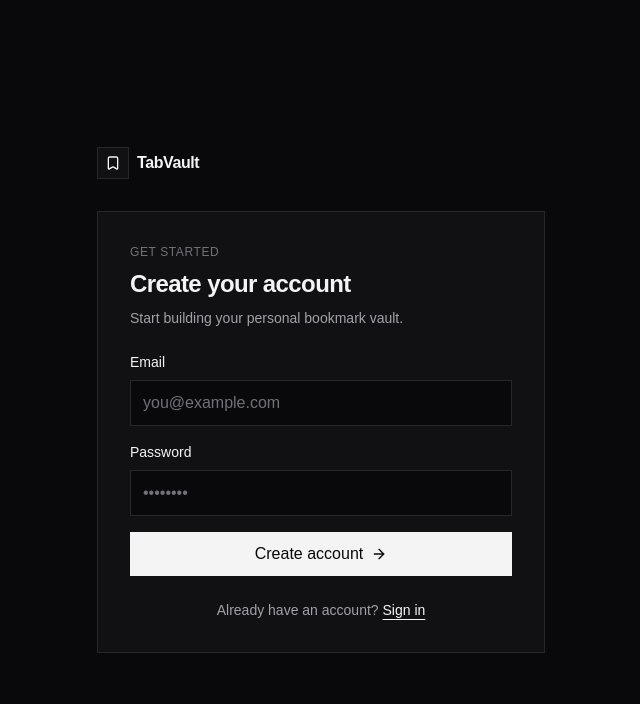
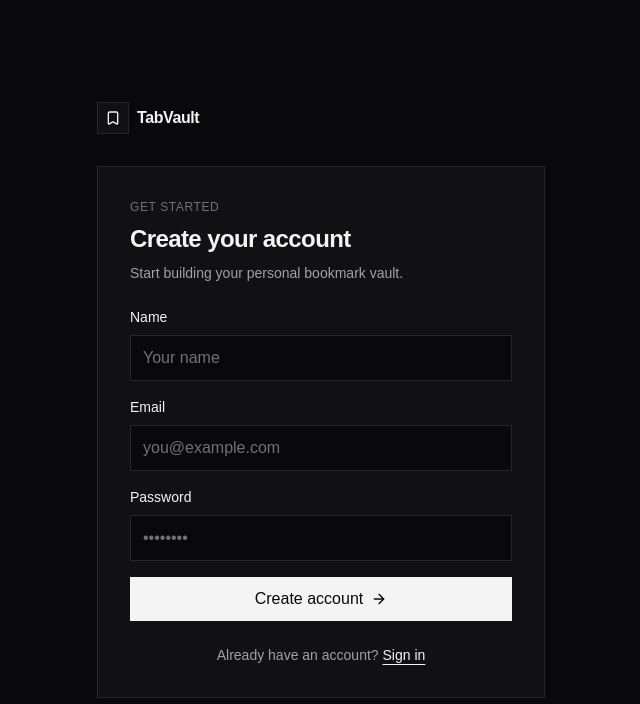
Before and after one commit to natsu0001/tabvault, a Next.js app: page /signup in a window 1280 px wide. Shown: the top 704 px of the page, without its empty margins (319-959 px from the left). Built offline with nearby package versions, Linux system fonts and the light colour scheme; no server answers.

Commit message:
signup page name added

```diff
--- a/src/app/signup/page.tsx
+++ b/src/app/signup/page.tsx
@@ -14,6 +14,7 @@ export default function SignupPage() {
   const [loading, setLoading] = useState(false);
   const [error, setError] = useState("");
   const [message, setMessage] = useState("");
+  const [name, setName] = useState("");
 
   async function handleSignup(e: React.FormEvent<HTMLFormElement>) {
     e.preventDefault();
@@ -22,10 +23,15 @@ export default function SignupPage() {
     setError("");
     setMessage("");
 
-    const { error } = await supabase.auth.signUp({
-      email,
-      password,
-    });
+const { error } = await supabase.auth.signUp({
+  email,
+  password,
+  options: {
+    data: {
+      name,
+    },
+  },
+});
 
     if (error) {
       setError(error.message);
@@ -69,6 +75,24 @@ export default function SignupPage() {
           </div>
 
           <form onSubmit={handleSignup} className="space-y-4">
+            <div>
+  <label
+    htmlFor="name"
+    className="mb-2 block text-sm font-medium"
+  >
+    Name
+  </label>
+
+  <input
+    id="name"
+    type="text"
+    required
+    value={name}
+    onChange={(e) => setName(e.target.value)}
+    placeholder="Your name"
+    className="w-full border border-border bg-background px-3 py-2.5 text-sm outline-none placeholder:text-subtle focus:border-border-hover"
+  />
+</div>
             <div>
               <label
                 htmlFor="email"
```
